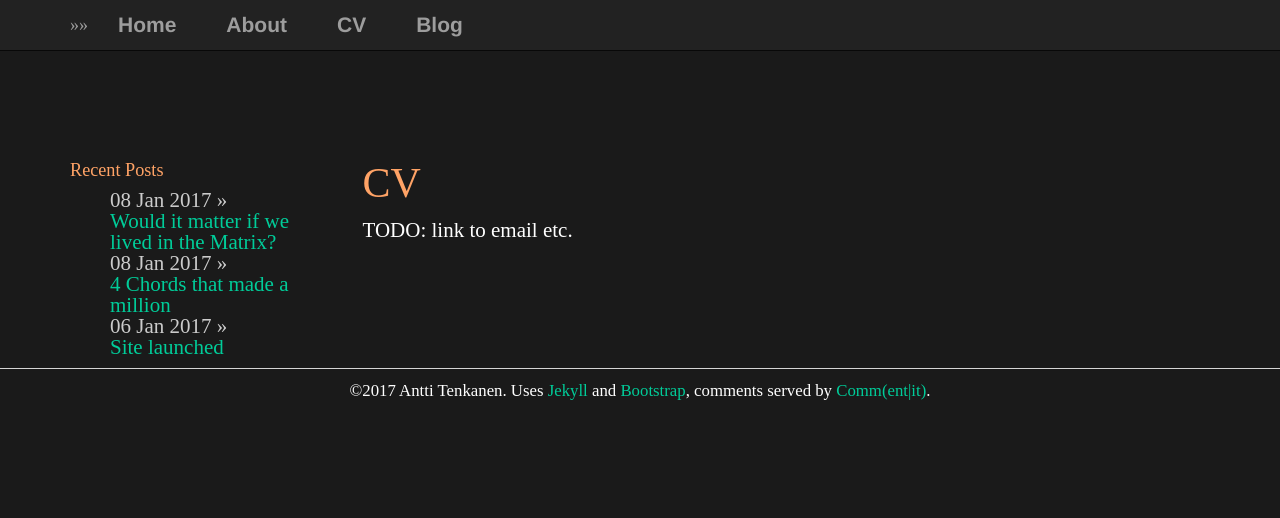
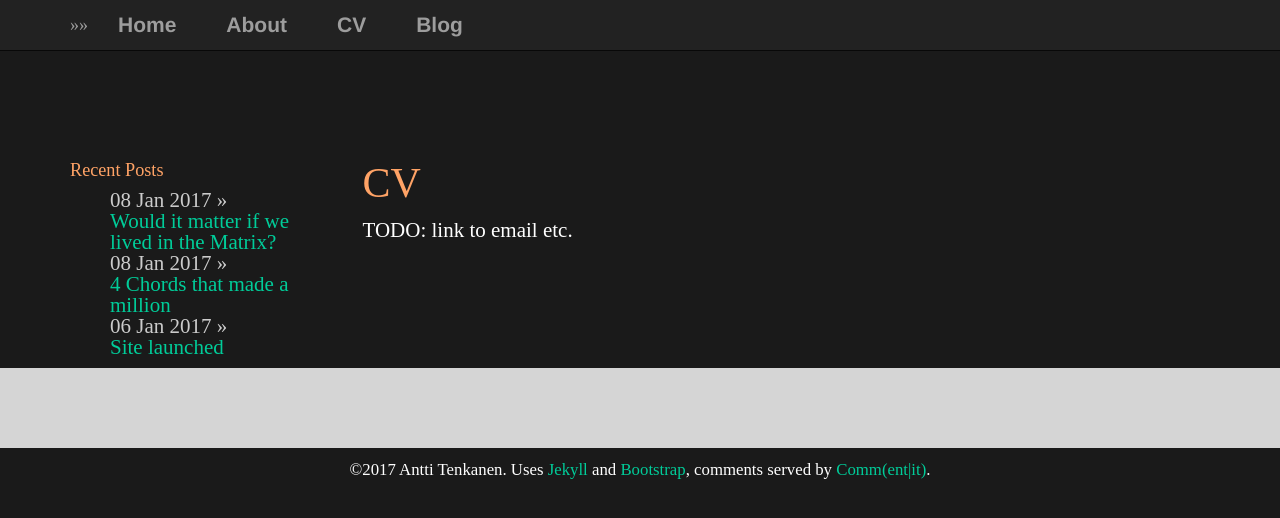
Before and after one commit to plantecophys/plantecophys, a Jekyll site: the page built from cv/index.html, in a window 1280 px wide. Shown: the top 518 px of the page. Built offline with Jekyll 4.4.1, drawn with Linux system fonts in a browser that asks for light colours.

Commit message:
Update main.css

```diff
--- a/css/main.css
+++ b/css/main.css
@@ -5,7 +5,7 @@
     margin: 70px auto;
     /*width: 100%;*/
     background-color: #1a1a1a;
-    font-family:'Lora', 'Times New Roman', serif;
+    font-family:'Lora', 'Times New Roman', sans-serif;
 }
 h1 {
     font-size: 3em;
@@ -119,7 +119,7 @@
 }
 footer {
     border-top: 1px solid #d5d5d5;
-    border-width: 70%;
+    border-width: 80px;
     font-size: .8em;
     text-align: center;
     padding-top: 10px;
```
